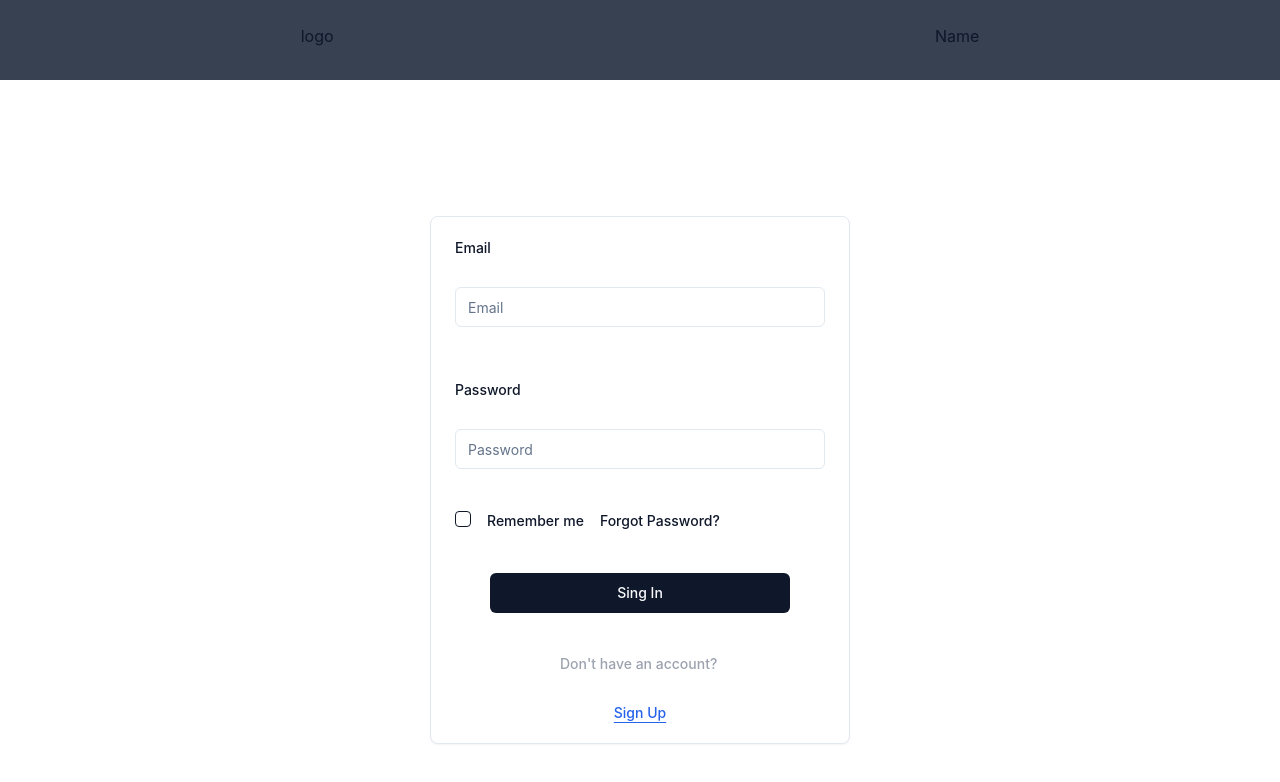
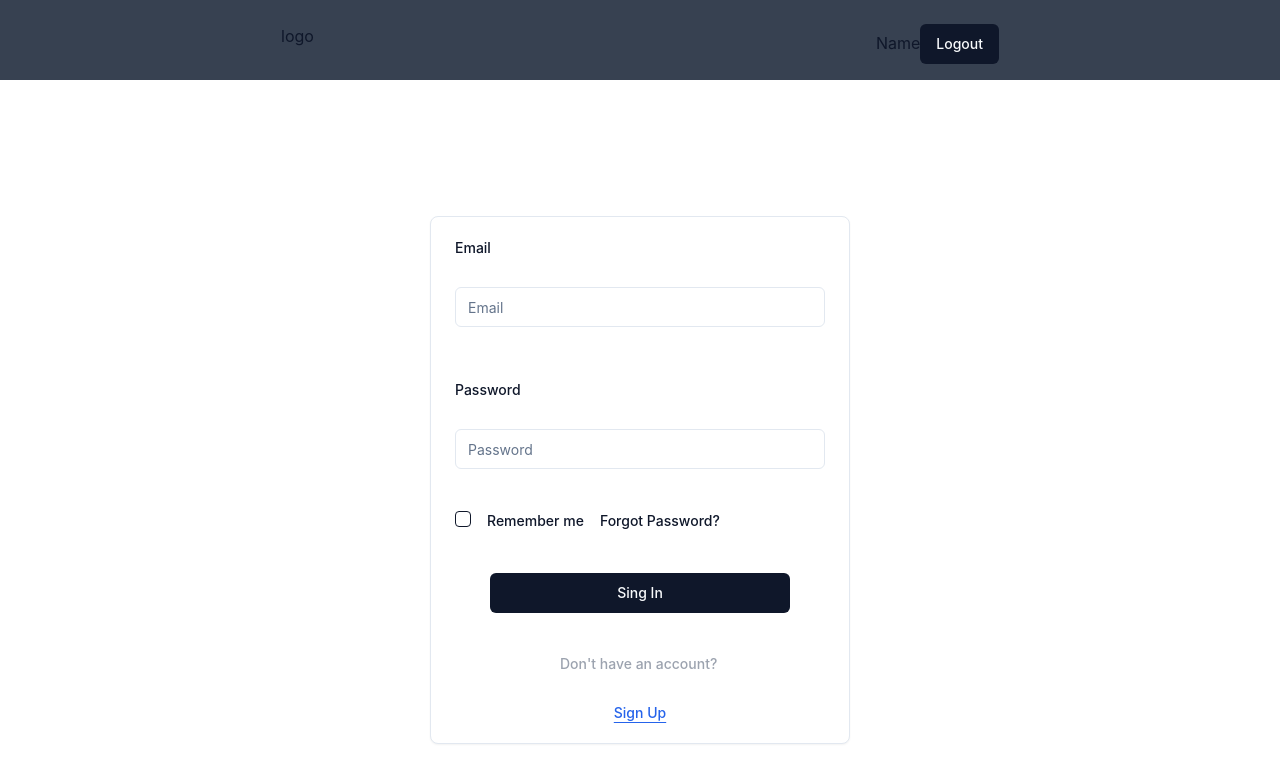
Before and after one commit to mikrobka/cards-front, a React (Vite) app: page / in a window 1280 px wide. Shown: the top 782 px of the page. Built offline with nearby package versions, Linux system fonts and the light colour scheme.

Commit message:
add logout button and logout flow

```diff
--- a/src/app/App.tsx
+++ b/src/app/App.tsx
@@ -8,6 +8,7 @@ import { appActions } from "@/features/app/app.slice"
 import { Login } from "@/features/auth/login/login"
 import { Layout } from "@/app/layout/layout"
 import { SignUp } from "@/features/auth/signUp/signUp"
+import { Profile } from "@/features/profile/profile"
 
 export const Test = () => {
   const isLoading = useAppSelector((state) => state.app.isLoading)
@@ -55,7 +56,7 @@ const router = createBrowserRouter([
   },
   {
     path: "/profile",
-    element: <div>Profile</div>,
+    element: <Profile />,
   },
   {
     path: "/packs",
--- a/src/features/app/app.slice.ts
+++ b/src/features/app/app.slice.ts
@@ -17,6 +17,13 @@ const appSlice = createSlice({
     setIsLoading: (state, action: PayloadAction<{ isLoading: boolean }>) => {
       state.isLoading = action.payload.isLoading
     },
+    setIsAppInitialized: (
+      state,
+      action: PayloadAction<{ isAppInitialized: boolean }>,
+    ) => {
+      state.isAppInitialized = action.payload.isAppInitialized
+    },
+    extraReducers: (builder) => {},
   },
 })
 
--- a/src/features/auth/auth.api.ts
+++ b/src/features/auth/auth.api.ts
@@ -13,4 +13,7 @@ export const authApi = {
   login: (params: LoginArgs) => {
     return AuthInstance.post<UserType>("/login", params)
   },
+  logout: () => {
+    return AuthInstance.delete("/me")
+  },
 }
--- a/src/features/auth/auth.slice.ts
+++ b/src/features/auth/auth.slice.ts
@@ -60,6 +60,17 @@ const login = createAppAsyncThunk<{ user: UserType }, LoginArgs>(
   },
 )
 
+const logout = createAppAsyncThunk("auth/login", async (arg, thunkAPI) => {
+  try {
+    const res = await authApi.logout()
+    {
+      console.log(res)
+    }
+  } catch (e) {
+    return thunkAPI.rejectWithValue(e)
+  }
+})
+
 export const authReducer = authSlice.reducer
 export const authActions = authSlice.actions
-export const authThunks = { register, login }
+export const authThunks = { register, login, logout }
--- a/src/features/auth/login/login.tsx
+++ b/src/features/auth/login/login.tsx
@@ -21,6 +21,7 @@ import { zodResolver } from "@hookform/resolvers/zod"
 import { useAppDispatch } from "@/common"
 import { authThunks } from "@/features/auth/auth.slice"
 import { useNavigate } from "react-router-dom"
+import { appActions } from "@/features/app/app.slice"
 
 const formSchema = z.object({
   email: z.string().email(),
@@ -48,6 +49,7 @@ export function Login() {
     dispatch(authThunks.login(values))
       .unwrap()
       .then(() => {
+        dispatch(appActions.setIsAppInitialized({ isAppInitialized: true }))
         navigate("/profile")
       })
   }
--- a/src/features/auth/signUp/signUp.tsx
+++ b/src/features/auth/signUp/signUp.tsx
@@ -59,7 +59,7 @@ export function SignUp() {
     )
       .unwrap()
       .then(() => {
-        navigate("/profile")
+        navigate("/login")
       })
   }
 
--- a/src/features/header/header.tsx
+++ b/src/features/header/header.tsx
@@ -1,11 +1,31 @@
 import React from "react"
+import { Button } from "@/features/components/ui"
+import { useAppDispatch, useAppSelector } from "@/common"
+import { authThunks } from "@/features/auth/auth.slice"
+import { appActions } from "@/features/app/app.slice"
 
 export const Header = () => {
+  const isAppInitialized = useAppSelector<boolean>(
+    (state) => state.app.isAppInitialized,
+  )
+  const dispatch = useAppDispatch()
+
+  const logout = () => {
+    dispatch(authThunks.logout())
+    dispatch(appActions.setIsAppInitialized({ isAppInitialized: false }))
+  }
   return (
     <>
       <header className=" flex justify-around relative w-1280 h-20 bg-gray-700">
         <div className="mt-6">logo</div>
-        <div className="mt-6">Name</div>
+        <div className="mt-6">
+          Name
+          {isAppInitialized ? (
+            <Button onClick={logout}>Logout</Button>
+          ) : (
+            <Button>Sign in</Button>
+          )}
+        </div>
       </header>
     </>
   )
--- /dev/null
+++ b/src/features/profile/profile.tsx
@@ -0,0 +1,18 @@
+import React, { useEffect } from "react"
+import { useNavigate } from "react-router-dom"
+import { useAppSelector } from "@/common"
+
+export const Profile = () => {
+  const navigate = useNavigate()
+  const isAppInitialized = useAppSelector<boolean>(
+    (state) => state.app.isAppInitialized,
+  )
+
+  useEffect(() => {
+    if (!isAppInitialized) {
+      navigate("/login")
+    }
+  })
+
+  return <div>Profile</div>
+}
```
